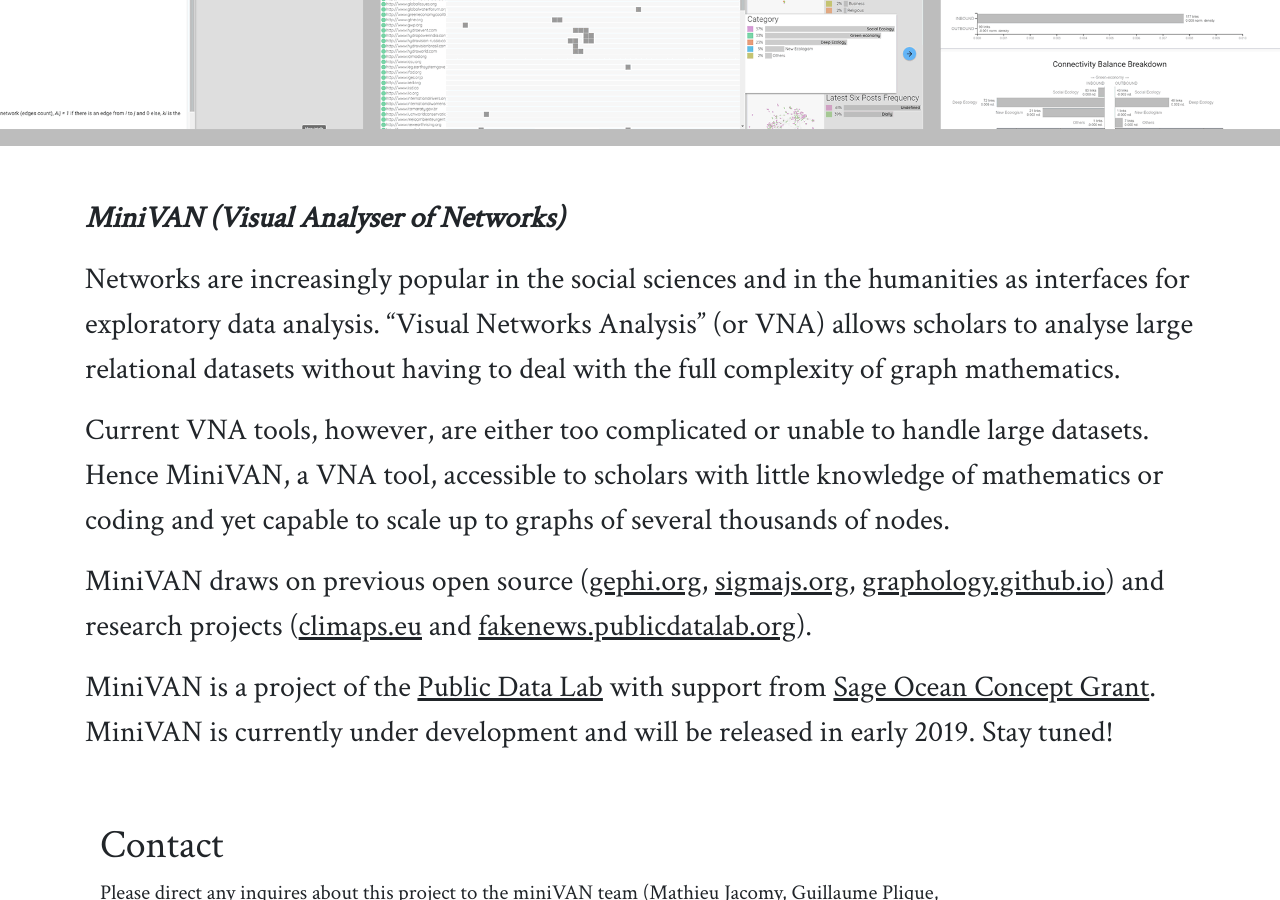
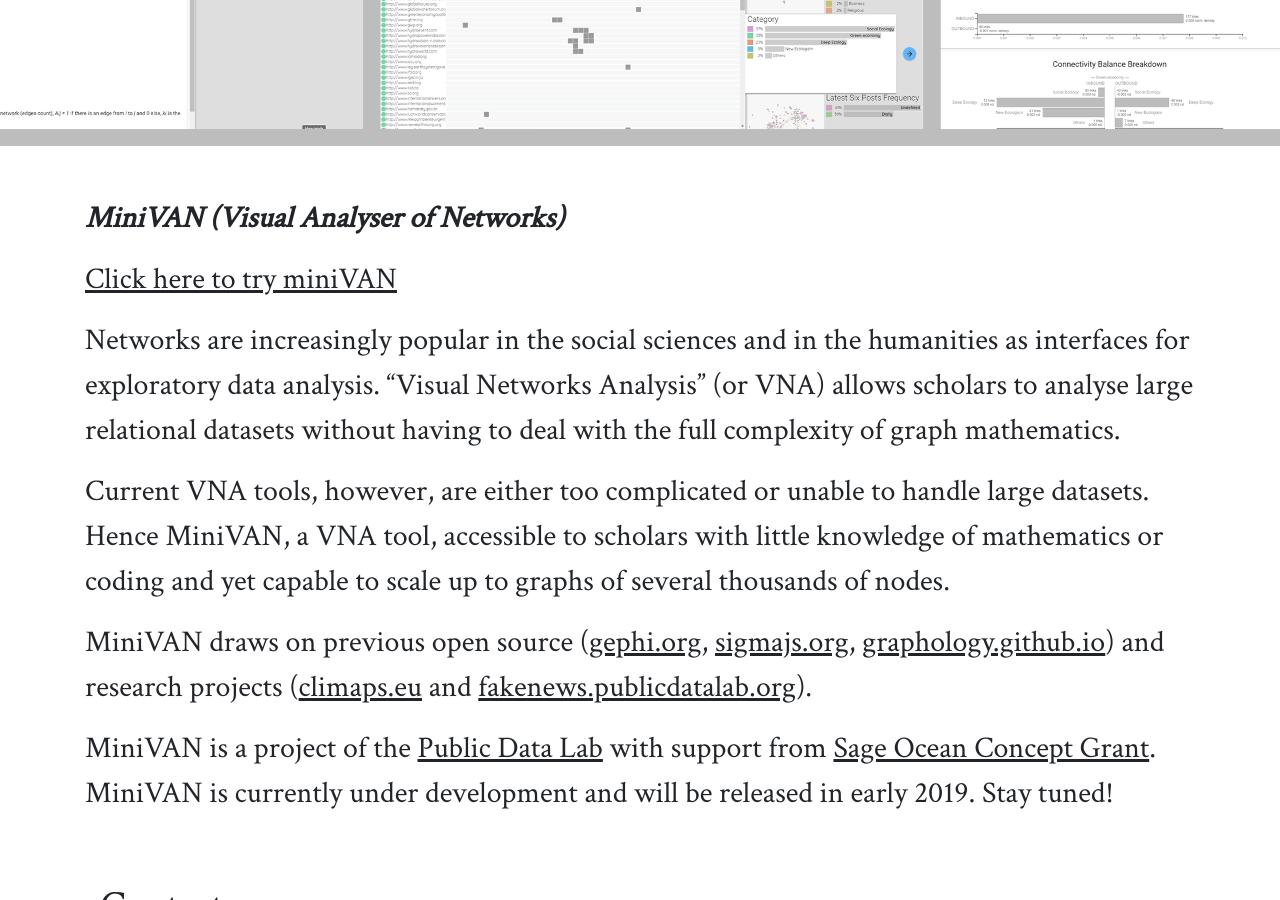
Before and after one commit to PublicDataLab/minivan-website, a Jekyll site: the page built from index.md, in a window 1280 px wide and 900 px high, scrolled down 484 px. Built offline with Jekyll 4.4.1, drawn with Linux system fonts in a browser that asks for light colours; comment, search, counter and statistics services are not loaded.

Commit message:
added link

```diff
--- a/index.md
+++ b/index.md
@@ -4,6 +4,9 @@
 ---
 
 ***MiniVAN (Visual Analyser of Networks)***
+
+
+[Click here to try miniVAN](https://medialab.github.io/minivan/#!/)
 
 Networks are increasingly popular in the social sciences and in the humanities as interfaces for exploratory data analysis. "Visual Networks Analysis" (or VNA) allows scholars to analyse large relational datasets without having to deal with the full complexity of graph mathematics.
 
```
Also changed, not shown: readme.md, 3 other files.
